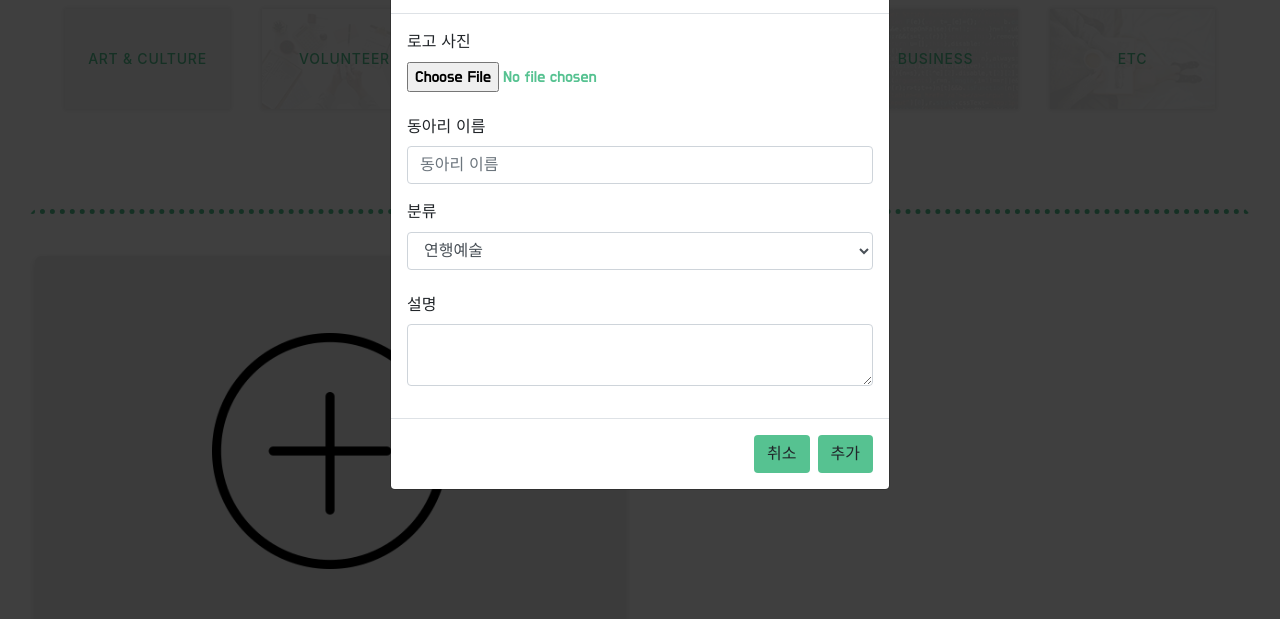
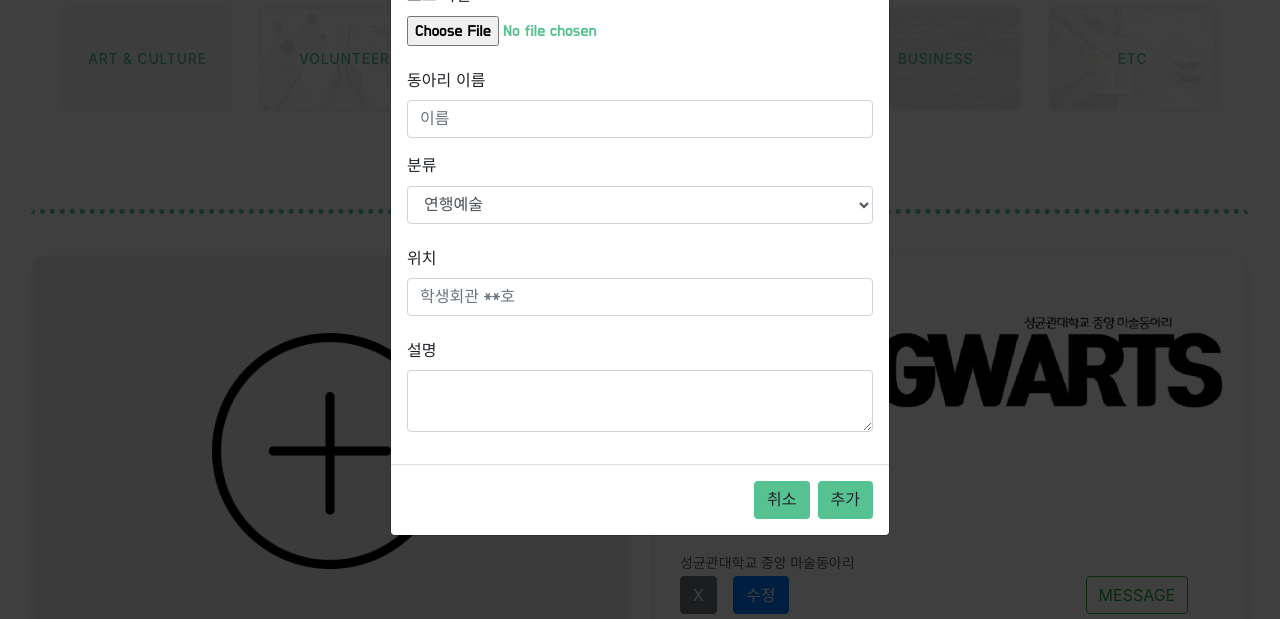
Before and after one commit to jangmii/skkuuiux, a website: page public/html/themes.html in a window 1280 px wide. Both pictures are taken after a click on the picture 271 px from the left and 630 px from the top of the page. Shown: the part 180-799 px from the top of the page. Drawn offline with nearby package versions, Linux system fonts and the light colour scheme; grey boxes are pictures that could not be loaded; a web font is replaced by a local one.

Commit message:
create js folder

```diff
--- a/public/html/themes.html
+++ b/public/html/themes.html
@@ -213,13 +213,13 @@
                     </div>
                     <div class="modal-body">
                       <form action="">
-                       <div class="form-group" >
+                       <div class="form-group">
                          <label for="exampleFormControlFile1">로고 사진</label>
                          <input style="color: rgb(86,194,145);" type="file" class="form-control-file" id="club-img" name="club-img">
                        </div>
                         <div class="form-group">
                           <label for="clubname" class="col-form-label">동아리 이름</label>
-                          <input type="text" class="form-control" id="club-name" placeholder="동아리 이름">
+                          <input type="text" class="form-control" id="club-name" placeholder="이름">
                         </div>
                         <div class="form-group">
                                 <label for="exampleFormControlSelect1">분류</label>
@@ -234,6 +234,10 @@
                                   <option>종교</option>
                                 </select>
                               </div>
+                        <div class="form-group">
+                          <label for="clubname" class="col-form-label">위치</label>
+                          <input type="text" class="form-control" id="club-name" placeholder="학생회관 **호">
+                        </div>
                         <div class="form-group">
                           <label for="clubsul" class="col-form-label">설명</label>
                           <textarea class="form-control" id="club-sul"></textarea>
@@ -338,6 +342,8 @@
     <script src="../js/plugins/plugins.js"></script>
     <!-- Active js -->
     <script src="../js/active.js"></script>
+    <!-- 클럽편집 -->
+    <script src="../js/editclub/addclub.js"></script>
     <!-- OpenChat js -->
     <script type='text/javascript'>
         //<![CDATA[
--- /dev/null
+++ b/public/js/editclub/addclub.js
@@ -0,0 +1,121 @@
+const clubRow = document.querySelector(".clubrow"),
+savebtn = document.querySelector("#savebtn"),
+deletebtn = document.querySelector(".deletebtn");
+
+let clubs = [];
+
+function createClub( name, description, id, img ){
+const clubObj = {
+    name,
+    description,
+    id,
+    img
+}
+clubs.push(clubObj);
+
+var div1 = document.createElement("div");
+div1.className="col-12 col-lg-6";
+
+var div2 = document.createElement("div");
+div2.className="single-blog-area mb-100 wow fadeInUp";
+// div2.data-wow-delay = "500ms"; //에러남ㅠㅠ
+
+var imgg = document.createElement("img");
+imgg.src=img;
+
+div2.appendChild(imgg);
+
+var div3 = document.createElement("div");
+div3.className="blog-content";
+
+var a = document.createElement("a");
+a.href="#";
+a.className="blog-headline";
+
+var h = document.createElement("h4");
+h.appendChild(document.createTextNode(name));
+a.appendChild(h);
+div3.appendChild(a);
+
+var div4 = document.createElement("div");
+div4.className = "meta d-flex align-items-center";
+
+var a2 = document.createElement("a");
+a2.appendChild(document.createTextNode("Seoul/Suwon"));
+div4.appendChild(a2);
+
+var span = document.createElement("span");
+// var i = document.createElement("i");
+// i.className="fa fa-circle";
+// i.aria-hidden ="true";
+// span.appendChild(i);
+div4.appendChild(span);
+
+var a3 = document.createElement("a");
+a3.appendChild(document.createTextNode("Art & Culture"));
+div4.appendChild(a3);
+div3.appendChild(div4);
+
+var p = document.createElement("p");
+p.appendChild(document.createTextNode(description));
+
+var button = document.createElement("button");
+button.type="button";
+button.className="btn btn-secondary";
+button.classList.add ("deletebtn");
+button.addEventListener("click",deleteClub);
+button.appendChild(document.createTextNode("X"));
+
+var button2 = document.createElement("button");
+button2.type="button";
+button2.className="btn btn-primary";
+button2.classList.add("updatebtn");
+button2.style="margin-left:3%";
+button2.setAttribute('onclick','window.location.href="../single-course11.html"');
+button2.appendChild(document.createTextNode("수정"));
+
+var button3 = document.createElement("button");
+button3.type="button";
+button3.className="btn btn-outline-success";
+button3.style="margin-left:55%";
+button3.appendChild(document.createTextNode("MESSAGE"));
+
+div3.appendChild(p);
+div3.appendChild(button);
+div3.appendChild(button2);
+div3.appendChild(button3);
+div2.appendChild(div3);
+div1.appendChild(div2);
+div1.id = id;
+clubRow.appendChild(div1);
+}
+
+function handleClick(){
+    const inputClubName = document.querySelector("#club-name");
+    const inputClubSul = document.querySelector("#club-sul");
+    const inputClubImg = document.querySelector("#club-img");
+    createClub(inputClubName.value, inputClubSul.value, clubs.length+1, window.URL.createObjectURL(inputClubImg.files[0]));
+}
+
+function deleteClub(event){
+    const btn = event.target;
+    const parent = btn.parentNode.parentNode.parentNode;
+    clubRow.removeChild(parent);
+    const cleanClubs = clubs.filter(function(club){
+        return club.id !== parseInt(parent.id);
+    });
+    clubs = cleanClubs;
+   //console.log(clubs);
+}
+
+
+function init(){
+
+createClub("Hogwarts","성균관대학교 중앙 마술동아리",1,`../img/theme-img/a1.jpg`);
+createClub("SKKUO","SKKU Orchestra",2,`../img/theme-img/a2.jpg`);
+savebtn.addEventListener("click",handleClick);
+deletebtn.addEventListener("click",deleteClub);
+// updatebtn.addEventListener("click",updateClub);
+}
+
+init();
```
Also changed, not shown: public/js/editclub/updateclub.js (renamed from public/js/updateclub.js).
